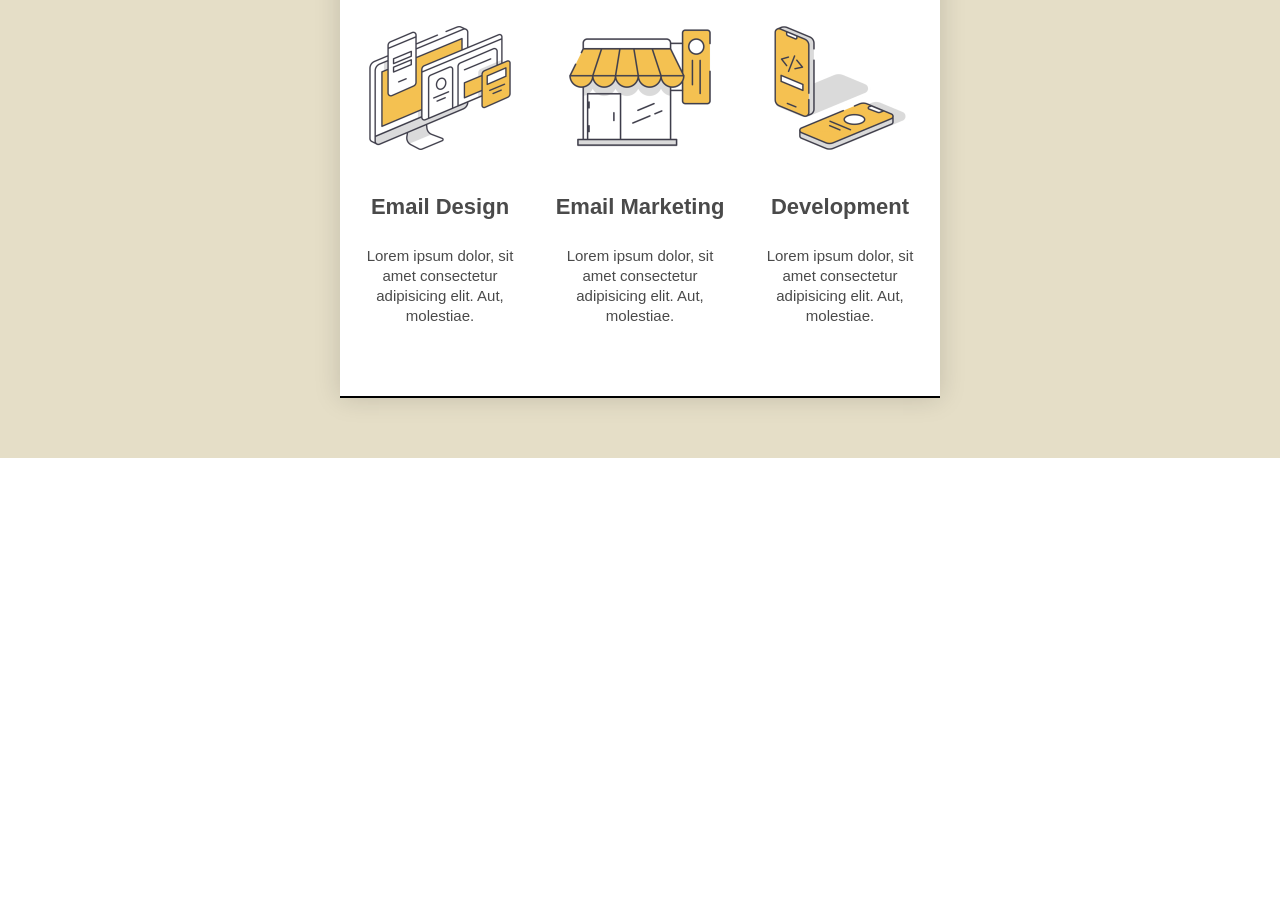
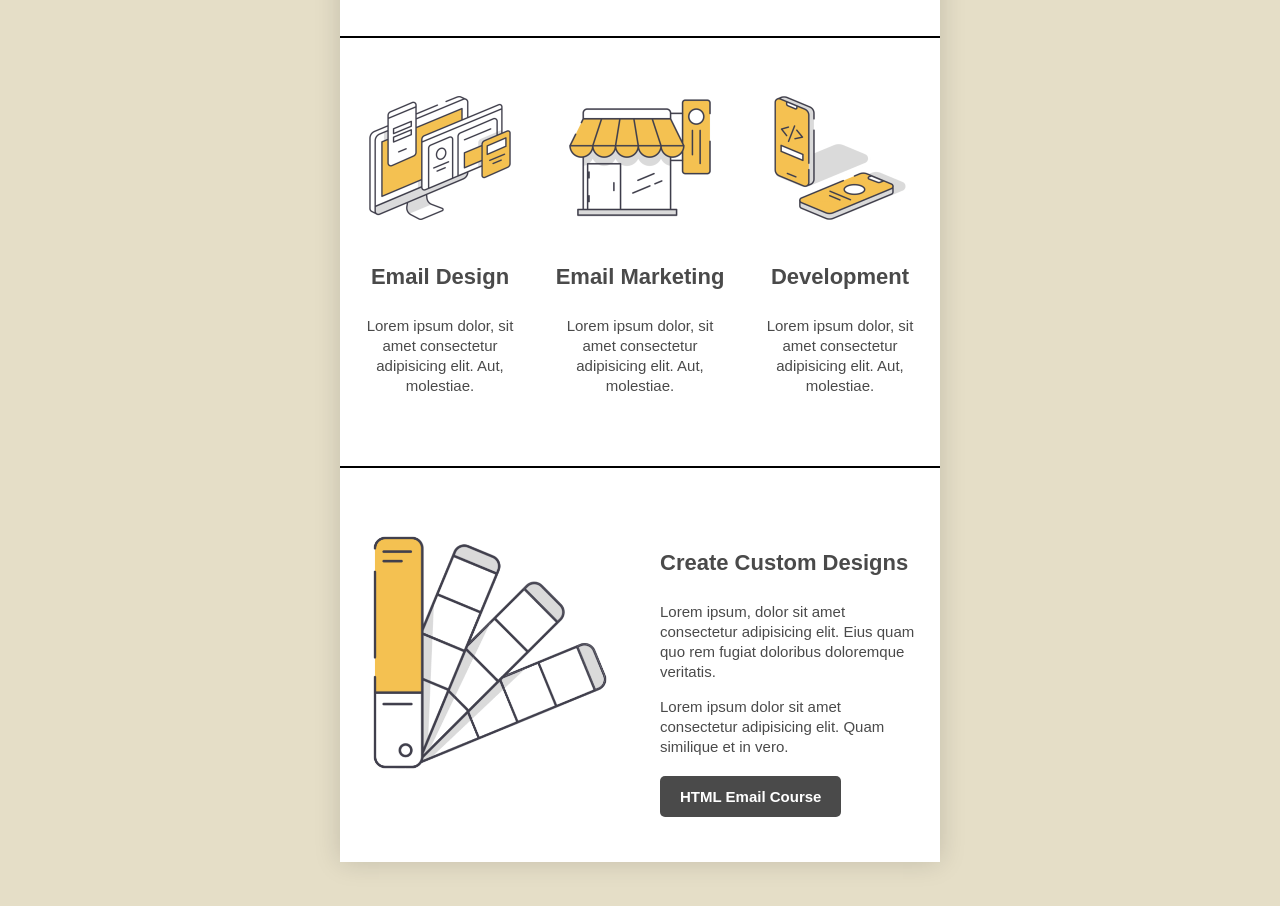
Before and after one commit to Abraham-Solis/emailHTMLPractice, a plain HTML site: page index.html in a window 1280 px wide. Shown: the part 822-1728 px from the top of the page. Before the commit the page ends 1280 px from the top, so only its background shows below. Drawn offline with Linux system fonts and the light colour scheme.

Commit message:
two column section

```diff
--- a/index.html
+++ b/index.html
@@ -54,7 +54,6 @@
 
 		.two-columns {
 			font-size: 0;
-			text-align: center;
 		}
 
 		.two-columns .column {
@@ -106,6 +105,21 @@
 			font-size: 15px;
 			line-height: 20px;
 
+		}
+
+		.two-columns {
+			font-size: 0;
+			padding: 35px 0;
+		}
+
+		.two-columns .padding {
+			padding: 20px;
+		}
+
+		.two-columns .content {
+			text-align: left;
+			font-size: 15px;
+			line-height: 20px;
 		}
 
 
@@ -288,8 +302,61 @@
 
 			<!-- TWO COLUMN SECTION -->
 
+				<tr>
+					<td>
+						<table width="100%">
+
+							<tr>
+								<td class="two-columns last">
+
+									<table class="column">
+										<tr>
+											<td class="padding">
+
+												<table class="content">
+													<tr>
+														<td>
+															<a href="#"><img src="img/palette.png" alt="" width="260"></a>
+														</td>
+													</tr>
+												</table>
+
+											</td>
+										</tr>
+									</table>
+
+									<table class="column">
+										<tr>
+											<td class="padding">
+
+												<table class="content">
+													<tr>
+														<td>
+															<h4>Create Custom Designs</h4>
+															<p>Lorem ipsum, dolor sit amet consectetur adipisicing elit. Eius quam quo rem fugiat doloribus doloremque veritatis.</p>
+															<p style="padding-bottom: 15px;">Lorem ipsum dolor sit amet consectetur adipisicing elit. Quam similique et in vero.</p>
+															<a href="#" class="button">HTML Email Course</a>
+														</td>
+													</tr>
+												</table>
+
+											</td>
+										</tr>
+									</table>
+
+								</td>
+							</tr>
+
+						</table>
+					</td>
+				</tr>
 
 			<!-- FOOTER SECTION -->
+			<tr>
+				<td>
+					<table></table>
+				</td>
+			</tr>
 
 
 		</table> <!-- End Main Class -->
```
